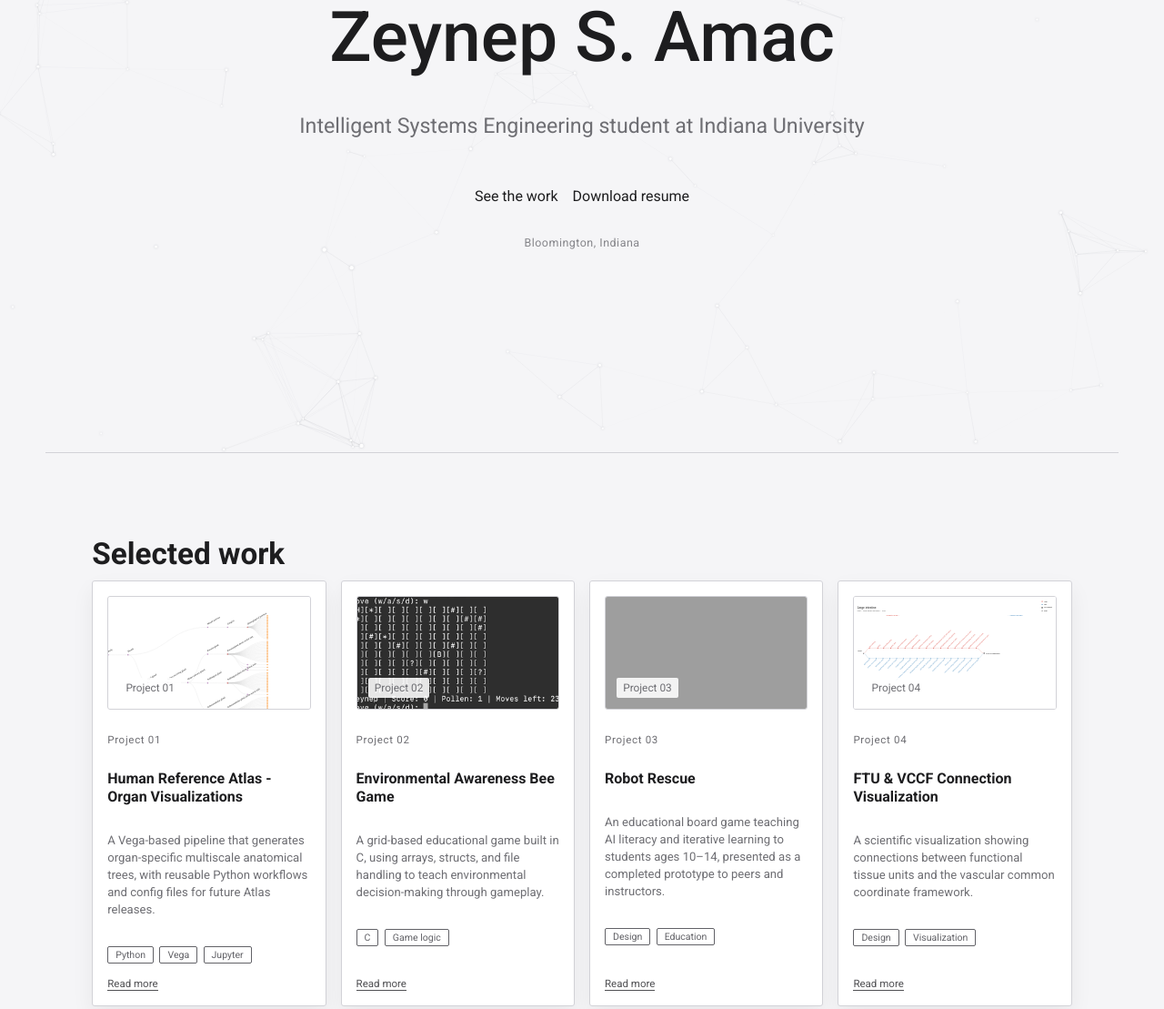
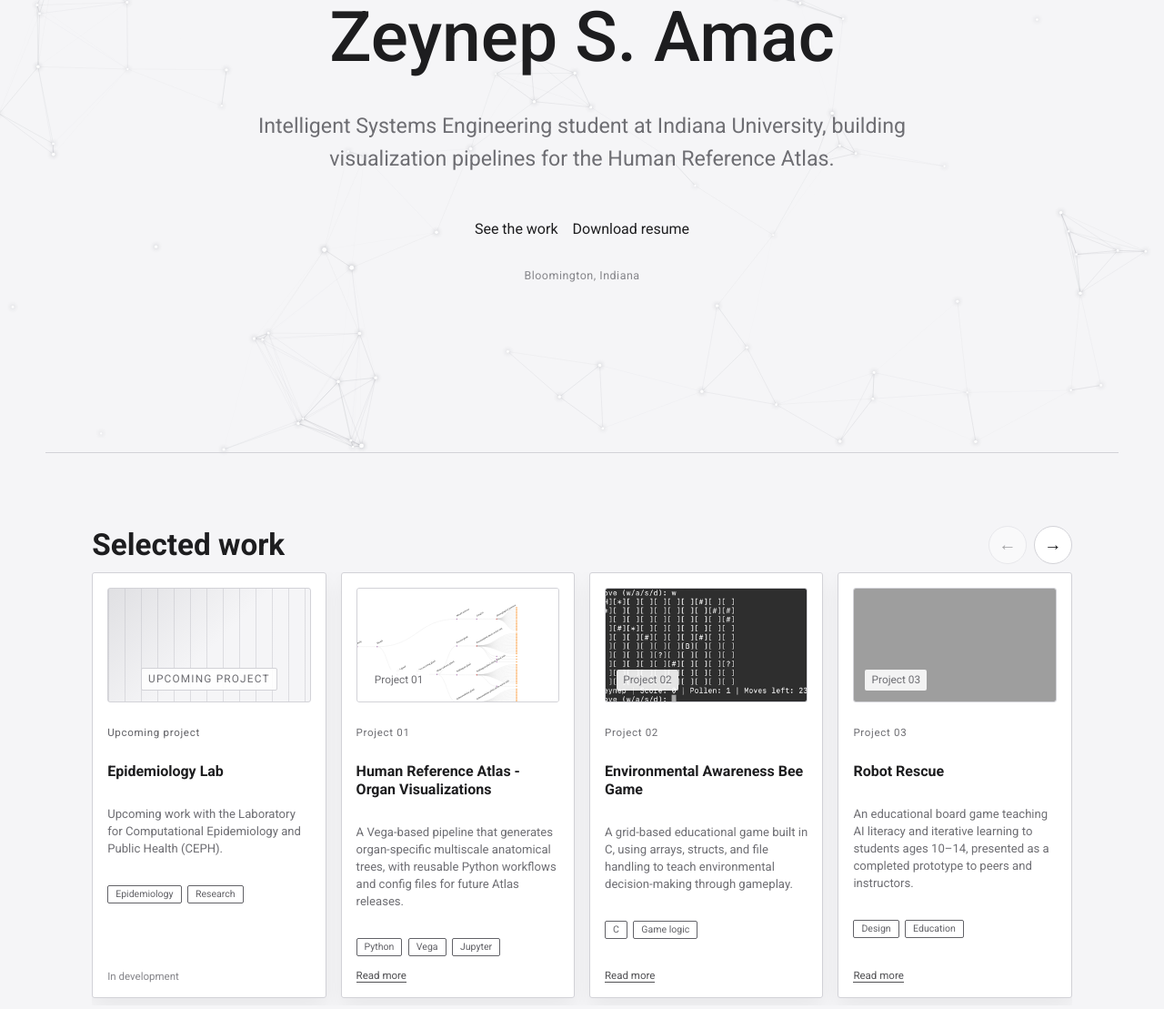
Before and after one commit to zeynepamac01/zeynep-portfolio, a plain HTML site: page index.html in a window 1280 px wide. Shown: the part 297-1406 px from the top of the page at 91% size. Drawn offline with Linux system fonts and the light colour scheme; grey boxes are pictures that could not be loaded; animation ran at ten frames a second.

Commit message:
Add project carousels and Epidemiology Lab card

```diff
--- a/engineering-ethics.html
+++ b/engineering-ethics.html
@@ -8,7 +8,7 @@
 <link rel="preconnect" href="https://fonts.googleapis.com">
 <link rel="preconnect" href="https://fonts.gstatic.com" crossorigin>
 <link href="https://fonts.googleapis.com/css2?family=Roboto:wght@300;400;500;700&display=swap" rel="stylesheet">
-<link rel="stylesheet" href="style.css?v=20261122-1">
+<link rel="stylesheet" href="style.css?v=20261122-2">
 </head>
 <body>
 
@@ -48,6 +48,6 @@
   </object>
 </main>
 
-<script src="script.js?v=20261122-1"></script>
+<script src="script.js?v=20261122-3"></script>
 </body>
 </html>
--- a/index.html
+++ b/index.html
@@ -8,7 +8,7 @@
 <link rel="preconnect" href="https://fonts.googleapis.com">
 <link rel="preconnect" href="https://fonts.gstatic.com" crossorigin>
 <link href="https://fonts.googleapis.com/css2?family=Roboto:wght@300;400;500;700&display=swap" rel="stylesheet">
-<link rel="stylesheet" href="style.css?v=20261122-1">
+<link rel="stylesheet" href="style.css?v=20261122-2">
 </head>
 <body>
 
@@ -38,7 +38,8 @@
     <img src="assets/portrait.jpg" alt="Zeynep S. Amac" class="hero-photo-lg">
     <h1 class="hero-name-lg">Zeynep S. Amac</h1>
     <p class="hero-sub">
-      Intelligent Systems Engineering student at Indiana University
+      Intelligent Systems Engineering student at Indiana University, building
+      visualization pipelines for the Human Reference Atlas.
     </p>
     <div class="hero-actions">
       <a href="#work" class="underline-btn">See the work</a>
@@ -50,8 +51,14 @@
   <!-- ============ PROJECTS (rendered from JS) ============ -->
   <section id="work" class="work">
     <p class="eyebrow"></p>
-    <h2>Selected work</h2>
-    <div class="project-grid" id="project-grid">
+    <div class="carousel-title-row">
+      <h2>Selected work</h2>
+      <div class="carousel-controls" data-carousel-controls="project-grid" aria-label="Selected work controls">
+        <button class="carousel-arrow" type="button" data-carousel-direction="-1" aria-label="Scroll projects left" aria-controls="project-grid">←</button>
+        <button class="carousel-arrow" type="button" data-carousel-direction="1" aria-label="Scroll projects right" aria-controls="project-grid">→</button>
+      </div>
+    </div>
+    <div class="project-grid carousel-track" id="project-grid" role="region" aria-label="Selected work projects" tabindex="0">
       <!-- injected by script.js -->
     </div>
   </section>
@@ -130,8 +137,14 @@
   <!-- ============ INVOLVEMENT ============ -->
   <section id="involvement" class="involvement">
     <p class="eyebrow"></p>
-    <h2>Community & Involvement</h2>
-    <div class="involvement-grid">
+    <div class="carousel-title-row">
+      <h2>Community &amp; Involvement</h2>
+      <div class="carousel-controls" data-carousel-controls="involvement-carousel" aria-label="Community involvement controls">
+        <button class="carousel-arrow" type="button" data-carousel-direction="-1" aria-label="Scroll involvement left" aria-controls="involvement-carousel">←</button>
+        <button class="carousel-arrow" type="button" data-carousel-direction="1" aria-label="Scroll involvement right" aria-controls="involvement-carousel">→</button>
+      </div>
+    </div>
+    <div class="involvement-grid carousel-track" id="involvement-carousel" role="region" aria-label="Community involvement items" tabindex="0">
       <div class="involvement-block">
         <h3>Community Involvement</h3>
         <ul class="plain-list">
@@ -254,7 +267,7 @@
   <p class="footer-note"></p>
 </footer>
 
-<script src="script.js?v=20261122-2"></script>
+<script src="script.js?v=20261122-3"></script>
 <a href="#top" class="back-to-top" aria-label="Back to top">↑</a>
 </body>
 </html>
--- a/script.js
+++ b/script.js
@@ -5,6 +5,13 @@
    it will render as a disabled "Coming soon" label instead.
    ============================================================ */
 const projects = [
+  {
+    fig: "Upcoming project",
+    title: "Epidemiology Lab",
+    desc: "Upcoming work with the Laboratory for Computational Epidemiology and Public Health (CEPH).",
+    tags: ["Epidemiology", "Research"],
+    upcoming: true
+  },
   {
     fig: "Project 01",
     title: "Human Reference Atlas - Organ Visualizations",
@@ -55,23 +62,64 @@ function renderProjects() {
   const grid = document.getElementById("project-grid");
   if (!grid) return;
 
-  grid.innerHTML = projects.map(p => `
-    <article class="project-card" onclick="window.location.href='${p.link}'">
-      <a class="project-thumb" href="${p.link}" aria-label="${p.title}">
+  grid.innerHTML = projects.map(p => {
+    const thumbnail = p.upcoming
+      ? `<div class="project-thumb project-thumb--upcoming"><span>Upcoming project</span></div>`
+      : `<a class="project-thumb" href="${p.link}" aria-label="${p.title}">
           <img src="${p.image}" alt="${p.imageAlt}" class="project-thumb-image project-thumb-image--${p.imageFit}">
           <span>${p.fig}</span>
-      </a>
+        </a>`;
+    const cardAction = p.link ? `onclick="window.location.href='${p.link}'"` : "";
+    const projectLink = p.link
+      ? `<a href="${p.link}">${p.linkLabel || "View"}</a>`
+      : `<span class="project-coming-soon">In development</span>`;
+
+    return `
+      <article class="project-card${p.upcoming ? " project-card--upcoming" : ""}" ${cardAction}>
+        ${thumbnail}
         <p class="project-fig">${p.fig}</p>
         <h3>${p.title}</h3>
         <p class="project-desc">${p.desc}</p>
         <ul class="project-tags">
           ${p.tags.map(t => `<li>${t}</li>`).join("")}
         </ul>
-      <div class="project-links">
-        <a href="${p.link}">${p.linkLabel || "View"}</a>
-      </div>
+        <div class="project-links">${projectLink}</div>
       </article>
-  `).join("");
+    `;
+  }).join("");
+}
+
+function initCarousels() {
+  document.querySelectorAll("[data-carousel-controls]").forEach(controls => {
+    const track = document.getElementById(controls.dataset.carouselControls);
+    if (!track) return;
+
+    const buttons = [...controls.querySelectorAll("[data-carousel-direction]")];
+    const updateButtons = () => {
+      const maxScroll = track.scrollWidth - track.clientWidth;
+      buttons.forEach(button => {
+        const direction = Number(button.dataset.carouselDirection);
+        button.disabled = direction < 0 ? track.scrollLeft <= 1 : track.scrollLeft >= maxScroll - 1;
+      });
+    };
+
+    buttons.forEach(button => {
+      button.addEventListener("click", () => {
+        const card = track.firstElementChild;
+        if (!card) return;
+        const gap = parseFloat(getComputedStyle(track).columnGap) || 0;
+        const direction = Number(button.dataset.carouselDirection);
+        track.scrollBy({
+          left: direction * (card.getBoundingClientRect().width + gap),
+          behavior: window.matchMedia("(prefers-reduced-motion: reduce)").matches ? "auto" : "smooth"
+        });
+      });
+    });
+
+    track.addEventListener("scroll", updateButtons, { passive: true });
+    window.addEventListener("resize", updateButtons);
+    updateButtons();
+  });
 }
 
 /* ============================================================
@@ -190,7 +238,7 @@ function initNetworkBackground() {
         const other = points[next];
         const distance = Math.hypot(point.x - other.x, point.y - other.y);
         if (distance < maxDistance) {
-          const strength = (1 - distance / maxDistance) * (dark ? 0.2 : 0.12);
+          const strength = (1 - distance / maxDistance) * (dark ? 0.2 : 0.22);
           context.beginPath();
           context.moveTo(point.x, point.y);
           context.lineTo(other.x, other.y);
@@ -205,12 +253,12 @@ function initNetworkBackground() {
 
     points.forEach((point, index) => {
       context.beginPath();
-      context.arc(point.x, point.y, point.radius, 0, Math.PI * 2);
+      context.arc(point.x, point.y, point.radius + (dark ? 0 : 0.25), 0, Math.PI * 2);
       context.fillStyle = dark
         ? (index % 5 === 0 ? "rgba(205, 196, 255, 0.86)" : "rgba(248, 247, 255, 0.72)")
         : "rgba(255, 255, 255, 0.96)";
-      context.shadowColor = dark ? "rgba(190, 181, 230, 0.36)" : "rgba(44, 49, 61, 0.22)";
-      context.shadowBlur = dark ? 5 : 3;
+      context.shadowColor = dark ? "rgba(190, 181, 230, 0.36)" : "rgba(44, 49, 61, 0.48)";
+      context.shadowBlur = 5;
       context.fill();
       context.shadowBlur = 0;
     });
@@ -278,6 +326,7 @@ function initSectionNavigation() {
 document.addEventListener("DOMContentLoaded", () => {
   renderProjects();
   renderTagLists();
+  initCarousels();
   initNavToggle();
   initThemeToggle();
   initNetworkBackground();
--- a/style.css
+++ b/style.css
@@ -371,10 +371,66 @@ main, header, footer {
 /* ============================================================
    PROJECTS
    ============================================================ */
+.carousel-title-row {
+  display: flex;
+  align-items: center;
+  justify-content: space-between;
+  gap: 1rem;
+  margin-bottom: 0.6rem;
+}
+.carousel-title-row h2 {
+  margin: 0;
+}
+.carousel-controls {
+  display: flex;
+  flex: 0 0 auto;
+  gap: 0.5rem;
+}
+.carousel-arrow {
+  display: grid;
+  place-items: center;
+  width: 42px;
+  height: 42px;
+  padding: 0;
+  border: 1px solid var(--line);
+  border-radius: 50%;
+  background: var(--paper-raised);
+  color: var(--ink);
+  font: inherit;
+  font-size: 1.2rem;
+  line-height: 1;
+  transition: border-color 0.18s ease, background 0.18s ease, opacity 0.18s ease;
+}
+.carousel-arrow:not(:disabled):hover {
+  border-color: var(--accent);
+  background: color-mix(in srgb, var(--accent-light) 18%, var(--paper-raised));
+}
+.carousel-arrow:focus-visible {
+  outline: 2px solid var(--accent);
+  outline-offset: 3px;
+}
+.carousel-arrow:disabled {
+  opacity: 0.38;
+  cursor: default;
+}
 .project-grid {
   display: grid;
-  grid-template-columns: repeat(4, minmax(0, 1fr));
+  grid-auto-flow: column;
+  grid-auto-columns: calc((100% - 3rem) / 4);
+  grid-template-columns: none;
+  grid-template-rows: 1fr;
   gap: 1rem;
+  overflow-x: auto;
+  overflow-y: hidden;
+  padding-bottom: 0.5rem;
+  overscroll-behavior-x: contain;
+  scroll-snap-type: x mandatory;
+  scrollbar-width: none;
+  -webkit-overflow-scrolling: touch;
+}
+.project-grid::-webkit-scrollbar,
+.involvement-grid::-webkit-scrollbar {
+  display: none;
 }
 .project-card {
   background: var(--paper-raised);
@@ -387,6 +443,39 @@ main, header, footer {
   box-shadow: 0 10px 24px var(--shadow);
   transition: border-color 0.18s ease, transform 0.18s ease, box-shadow 0.18s ease;
   cursor: pointer;
+  scroll-snap-align: start;
+  scroll-snap-stop: always;
+}
+.project-card--upcoming {
+  cursor: default;
+}
+.project-thumb--upcoming {
+  justify-content: center;
+  align-items: center;
+  background:
+    radial-gradient(circle at 50% 50%, color-mix(in srgb, var(--accent-light) 24%, transparent), transparent 58%),
+    repeating-linear-gradient(90deg, color-mix(in srgb, var(--line) 64%, transparent) 0 1px, transparent 1px 18px),
+    var(--paper);
+}
+.project-thumb--upcoming span {
+  background: color-mix(in srgb, var(--paper-raised) 88%, transparent);
+  border: 1px solid var(--line);
+  color: var(--ink-soft);
+  font-size: 0.82rem;
+  letter-spacing: 0.1em;
+  text-transform: uppercase;
+}
+.project-card--upcoming .project-fig {
+  color: var(--accent);
+}
+.project-coming-soon {
+  color: var(--ink-faint);
+  font-family: var(--mono);
+  font-size: 0.72rem;
+}
+.carousel-track:focus-visible {
+  outline: 2px solid var(--accent);
+  outline-offset: 4px;
 }
 .project-card:hover {
   border-color: var(--accent);
@@ -569,9 +658,23 @@ main, header, footer {
    ============================================================ */
 .involvement-grid {
   display: grid;
-  grid-template-columns: repeat(3, minmax(0, 1fr));
-  gap: 2rem;
+  grid-auto-flow: column;
+  grid-auto-columns: calc((100% - 1rem) / 2);
+  grid-template-columns: none;
+  grid-template-rows: 1fr;
+  gap: 1rem;
+  overflow-x: auto;
+  overflow-y: hidden;
   margin-top: 2rem;
+  padding-bottom: 0.5rem;
+  overscroll-behavior-x: contain;
+  scroll-snap-type: x mandatory;
+  scrollbar-width: none;
+  -webkit-overflow-scrolling: touch;
+}
+.involvement-block {
+  scroll-snap-align: start;
+  scroll-snap-stop: always;
 }
 .involvement-block h3 {
   font-family: var(--body);
@@ -862,7 +965,7 @@ main, header, footer {
 
 @media (max-width: 1100px) {
   .project-grid {
-    grid-template-columns: repeat(2, minmax(0, 1fr));
+    grid-auto-columns: calc((100% - 1rem) / 2);
   }
 }
 
@@ -902,7 +1005,7 @@ main, header, footer {
   }
 
   .involvement-grid {
-    grid-template-columns: 1fr;
+    grid-auto-columns: calc((100% - 1rem) / 2);
   }
 
   .about-visual {
@@ -954,7 +1057,16 @@ main, header, footer {
   }
 
   .project-grid {
-    grid-template-columns: 1fr;
+    grid-auto-columns: 100%;
+  }
+
+  .involvement-grid {
+    grid-auto-columns: 100%;
+  }
+
+  .carousel-arrow {
+    width: 38px;
+    height: 38px;
   }
 
   .hero-actions,
```
Also changed, not shown: project-bee-game.html (+2 -2 lines), project-human-reference-atlas.html (+2 -2 lines), project-macroscopes.html (+2 -2 lines), project-robot-rescue.html (+2 -2 lines). Lines whose indentation alone changed are shown as unchanged.
